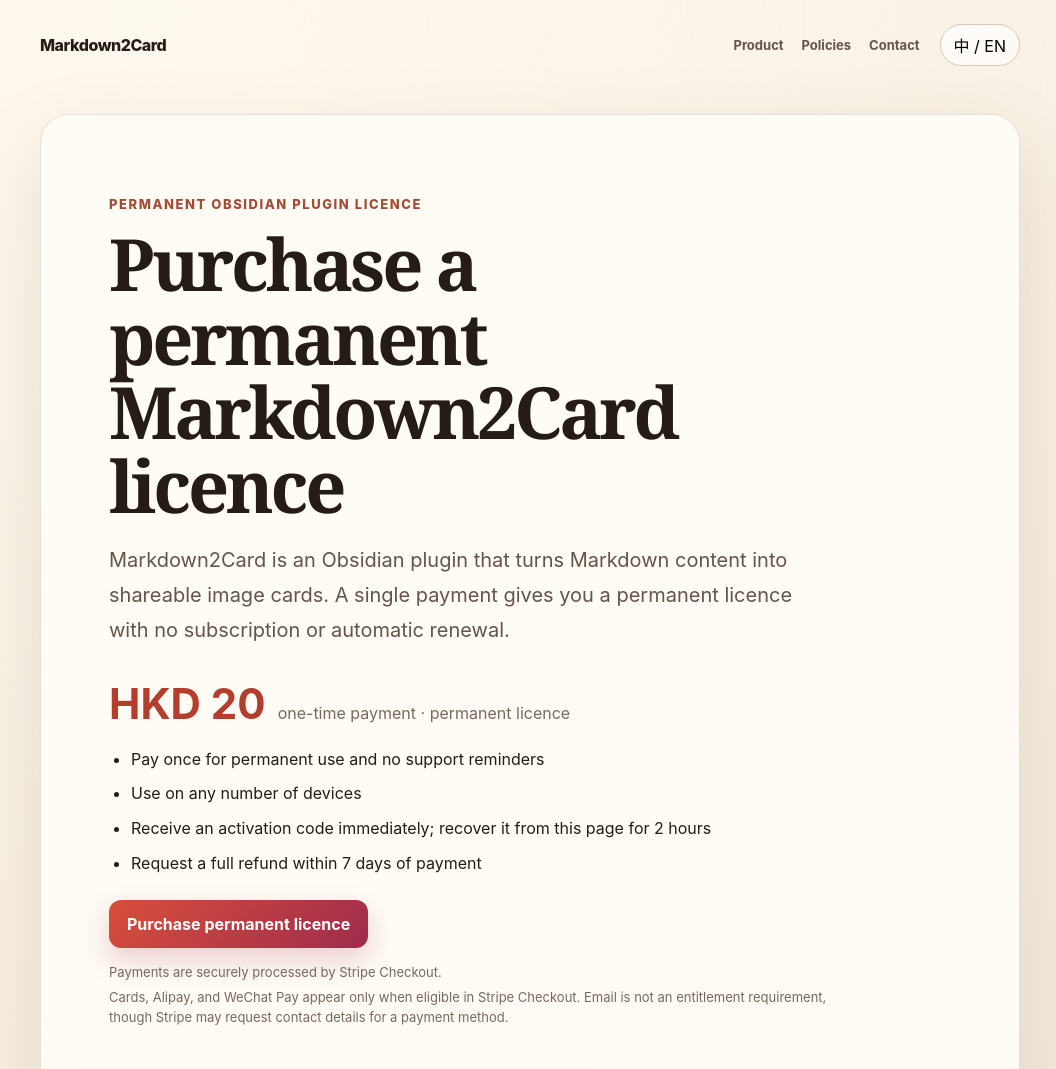
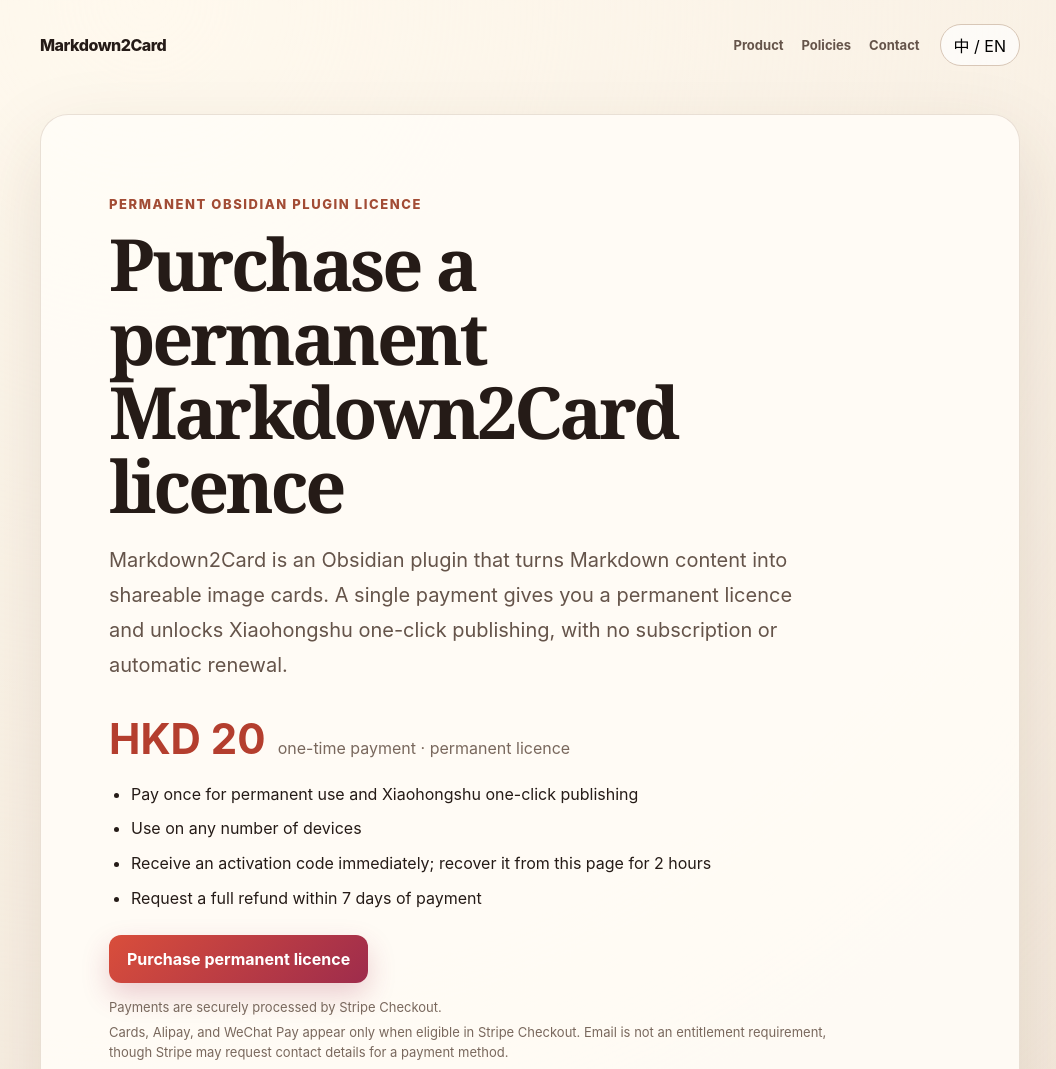
Before and after one commit to ghh-l-djl/markdown2card-pay, a website with bundled scripts: page index.html in a window 1280 px wide. Shown: the top 1069 px of the page, without its empty margins (110-1166 px from the left). Built offline with nearby package versions, Linux system fonts and the light colour scheme.

Commit message:
copy: mention xiaohongshu publishing entitlement

```diff
--- a/app.js
+++ b/app.js
@@ -10,9 +10,9 @@ export const COPY = {
   zh: {
     eyebrow: "Obsidian 插件永久授权",
     headline: "购买 Markdown2Card 永久授权",
-    lead: "Markdown2Card 是一款将 Markdown 内容转换为便于分享的图片卡片的 Obsidian 插件。一次付费即可获得永久授权，不包含订阅或自动续费。",
+    lead: "Markdown2Card 是一款将 Markdown 内容转换为便于分享的图片卡片的 Obsidian 插件。一次付费即可获得永久授权，并解锁小红书一键发布能力，不包含订阅或自动续费。",
     once: "一次性付费 · 永久授权",
-    permanent: "一次付费，永久使用并关闭支持提醒",
+    permanent: "一次付费，永久使用并解锁小红书一键发布能力",
     devices: "不限设备数量，换电脑也能继续使用",
     recovery: "付款成功后立即显示激活码；成功页可在 2 小时内恢复",
     refund: "付款成功后 7 天内可申请全额退款",
@@ -25,7 +25,7 @@ export const COPY = {
     productTitle: "你购买的是什么",
     productDescription: "Markdown2Card 将 Obsidian 中的 Markdown 内容转换为图片卡片，适合将笔记、摘录和长文内容整理成便于分享的视觉形式。",
     productUseTitle: "使用权益",
-    productUse: "付款后获得个人永久授权，可在多台个人设备上使用，无订阅费。",
+    productUse: "付款后获得个人永久授权，可在多台个人设备上使用，无订阅费，并解锁小红书一键发布能力。",
     productDeliveryTitle: "数字交付",
     productDelivery: "Stripe 确认付款后，本页会立即显示激活码，并提供返回 Obsidian 完成激活的入口。",
     productPreviewCaption: "Markdown2Card 实际导出效果：将一篇 Markdown 笔记自动分页为多张图片卡片。",
@@ -61,7 +61,7 @@ export const COPY = {
     copy: "复制激活码",
     copied: "已复制",
     openObsidian: "打开 Obsidian 并自动激活",
-    openHint: "推荐：一键返回插件完成激活；如果浏览器没有响应，再复制激活码。",
+    openHint: "推荐：一键返回插件完成激活，解锁小红书一键发布能力；如果浏览器没有响应，再复制激活码。",
     saveWarning: "不要把完整激活码发送给任何人。关闭页面前请妥善保存。",
     support: "遇到异常？请附上支付时间和下方 Session ID 联系：",
     xiaohongshu: "小红书",
@@ -70,9 +70,9 @@ export const COPY = {
   en: {
     eyebrow: "Permanent Obsidian plugin licence",
     headline: "Purchase a permanent Markdown2Card licence",
-    lead: "Markdown2Card is an Obsidian plugin that turns Markdown content into shareable image cards. A single payment gives you a permanent licence with no subscription or automatic renewal.",
+    lead: "Markdown2Card is an Obsidian plugin that turns Markdown content into shareable image cards. A single payment gives you a permanent licence and unlocks Xiaohongshu one-click publishing, with no subscription or automatic renewal.",
     once: "one-time payment · permanent licence",
-    permanent: "Pay once for permanent use and no support reminders",
+    permanent: "Pay once for permanent use and Xiaohongshu one-click publishing",
     devices: "Use on any number of devices",
     recovery: "Receive an activation code immediately; recover it from this page for 2 hours",
     refund: "Request a full refund within 7 days of payment",
@@ -85,7 +85,7 @@ export const COPY = {
     productTitle: "What you are purchasing",
     productDescription: "Markdown2Card converts Markdown content in Obsidian into image cards, helping you turn notes, excerpts, and longer writing into visual formats that are easy to share.",
     productUseTitle: "Licence entitlement",
-    productUse: "Payment provides a permanent personal licence for use on multiple personal devices, with no subscription fee.",
+    productUse: "Payment provides a permanent personal licence for use on multiple personal devices, with no subscription fee, and unlocks Xiaohongshu one-click publishing.",
     productDeliveryTitle: "Digital delivery",
     productDelivery: "After Stripe confirms payment, this page immediately displays an activation code and provides a link back to Obsidian to complete activation.",
     productPreviewCaption: "An actual Markdown2Card export: one Markdown note automatically paginated into multiple image cards.",
@@ -121,7 +121,7 @@ export const COPY = {
     copy: "Copy activation code",
     copied: "Copied",
     openObsidian: "Open Obsidian and activate",
-    openHint: "Recommended: return to the plugin and activate in one click. Copy the code only if your browser cannot open Obsidian.",
+    openHint: "Recommended: return to the plugin and activate in one click to unlock Xiaohongshu one-click publishing. Copy the code only if your browser cannot open Obsidian.",
     saveWarning: "Never send the full activation code to anyone. Save it before closing this page.",
     support: "Need help? Include the payment time and Session ID below when contacting:",
     xiaohongshu: "Xiaohongshu",
--- a/index.html
+++ b/index.html
@@ -3,7 +3,7 @@
 <head>
   <meta charset="utf-8">
   <meta name="viewport" content="width=device-width, initial-scale=1">
-  <meta name="description" content="Purchase a permanent Markdown2Card licence for HKD 20. One-time payment, immediate digital delivery, and no subscription.">
+  <meta name="description" content="Purchase a permanent Markdown2Card licence for HKD 20. One-time payment, immediate digital delivery, no subscription, and Xiaohongshu one-click publishing.">
   <title>Markdown2Card Permanent Licence</title>
   <link rel="icon" href="hazel.svg" type="image/svg+xml">
   <link rel="stylesheet" href="styles.css">
```
